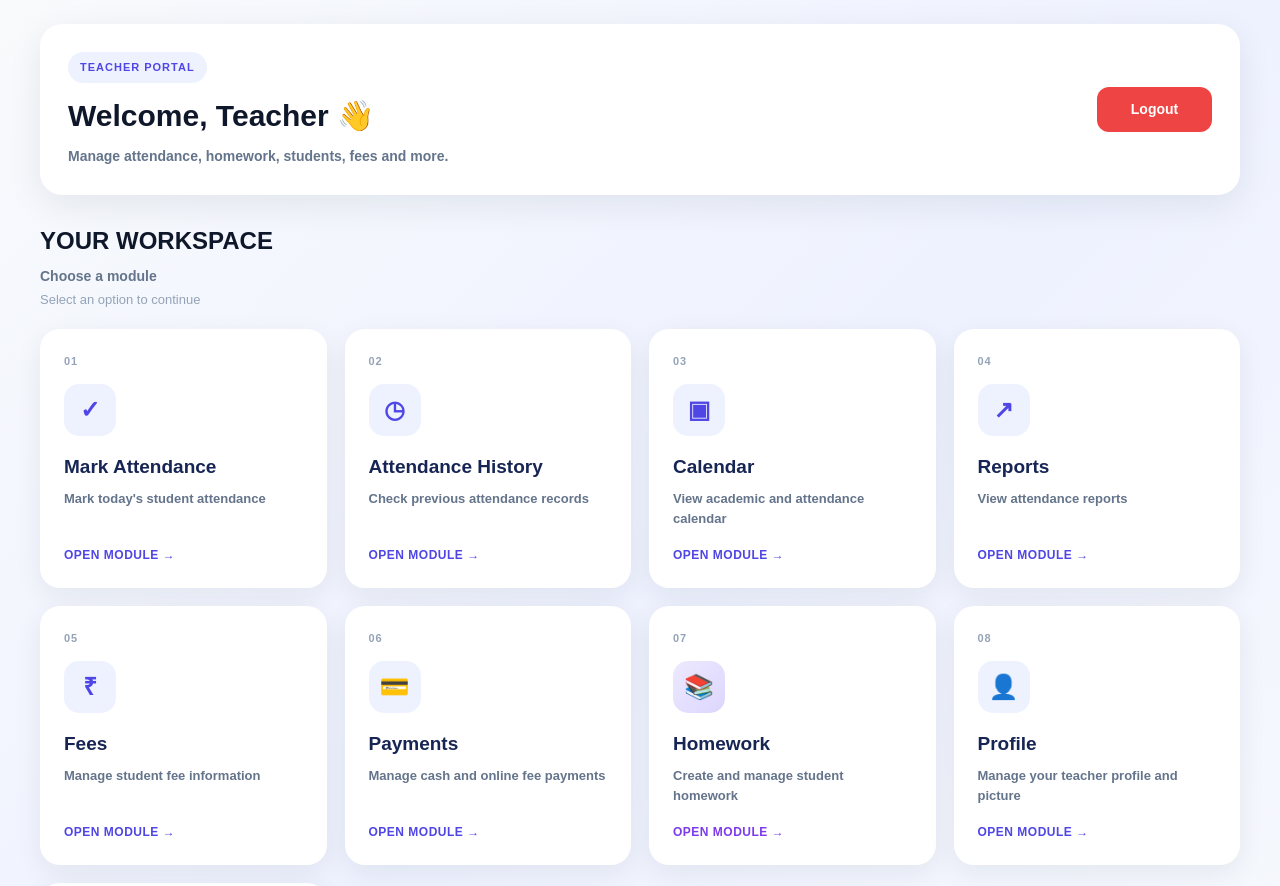
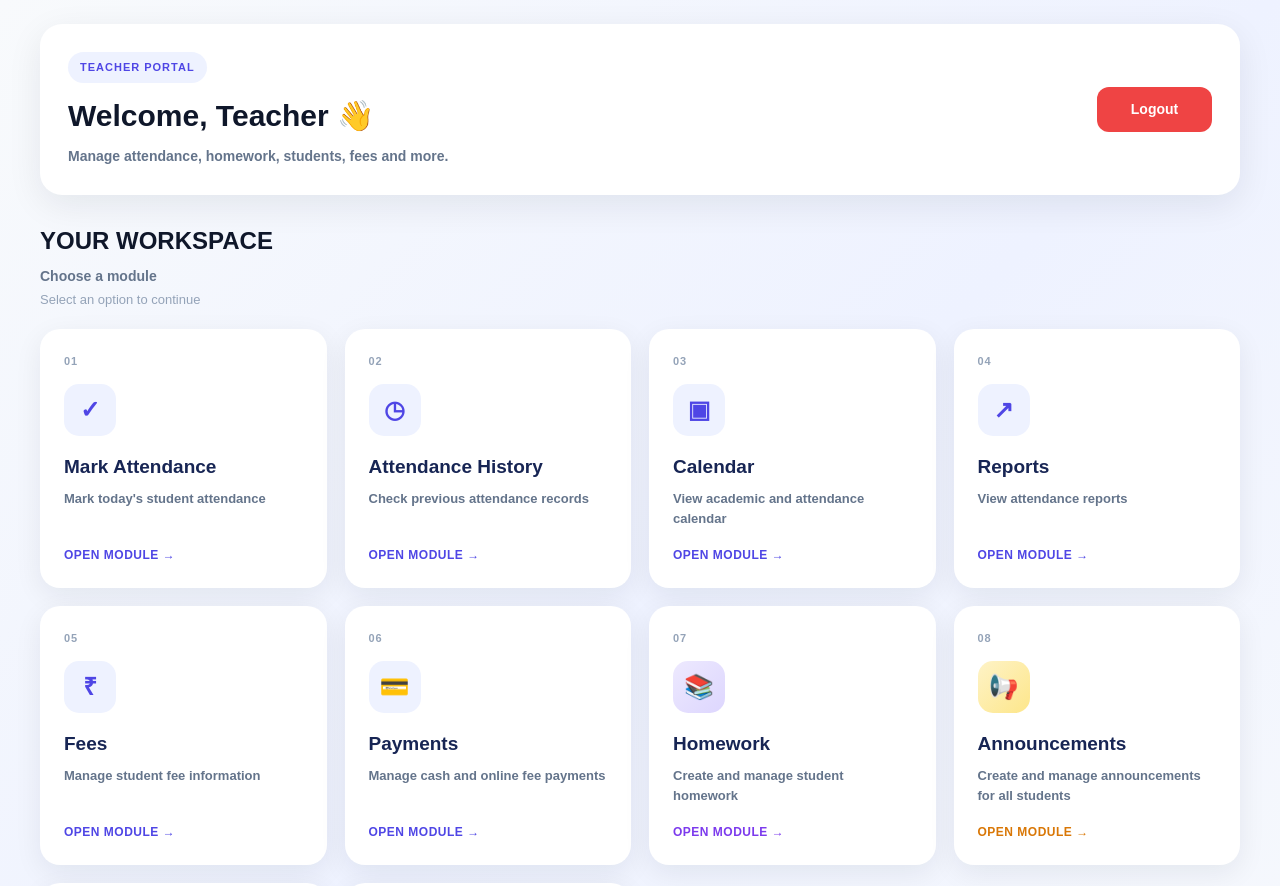
Before and after one commit to harshchauhan201951/ATTENDANCE-PORTAL, a Next.js app: page /teacher in a window 1280 px wide. Shown: the top 886 px of the page. Built offline with nearby package versions, Linux system fonts and the light colour scheme.

Commit message:
Add announcements to teacher portal

```diff
--- a/app/teacher/page.tsx
+++ b/app/teacher/page.tsx
@@ -123,13 +123,20 @@ export default function TeacherDashboard() {
     },
     {
       number: "08",
+      title: "Announcements",
+      description: "Create and manage announcements for all students",
+      icon: "📢",
+      path: "/teacher/announcements",
+    },
+    {
+      number: "09",
       title: "Profile",
       description: "Manage your teacher profile and picture",
       icon: "👤",
       path: "/teacher/profile",
     },
     {
-      number: "09",
+      number: "10",
       title: "Settings",
       description: "Manage teacher account settings",
       icon: "⚙",
@@ -341,10 +348,14 @@ export default function TeacherDashboard() {
                     background:
                       item.title === "Homework"
                         ? "linear-gradient(135deg,#ede9fe,#ddd6fe)"
+                        : item.title === "Announcements"
+                        ? "linear-gradient(135deg,#fef3c7,#fde68a)"
                         : "#eef2ff",
                     color:
                       item.title === "Homework"
                         ? "#7c3aed"
+                        : item.title === "Announcements"
+                        ? "#d97706"
                         : "#4f46e5",
                     display: "flex",
                     alignItems: "center",
@@ -393,6 +404,8 @@ export default function TeacherDashboard() {
                   color:
                     item.title === "Homework"
                       ? "#7c3aed"
+                      : item.title === "Announcements"
+                      ? "#d97706"
                       : "#4f46e5",
                   fontSize: "12px",
                   fontWeight: 900,
```
